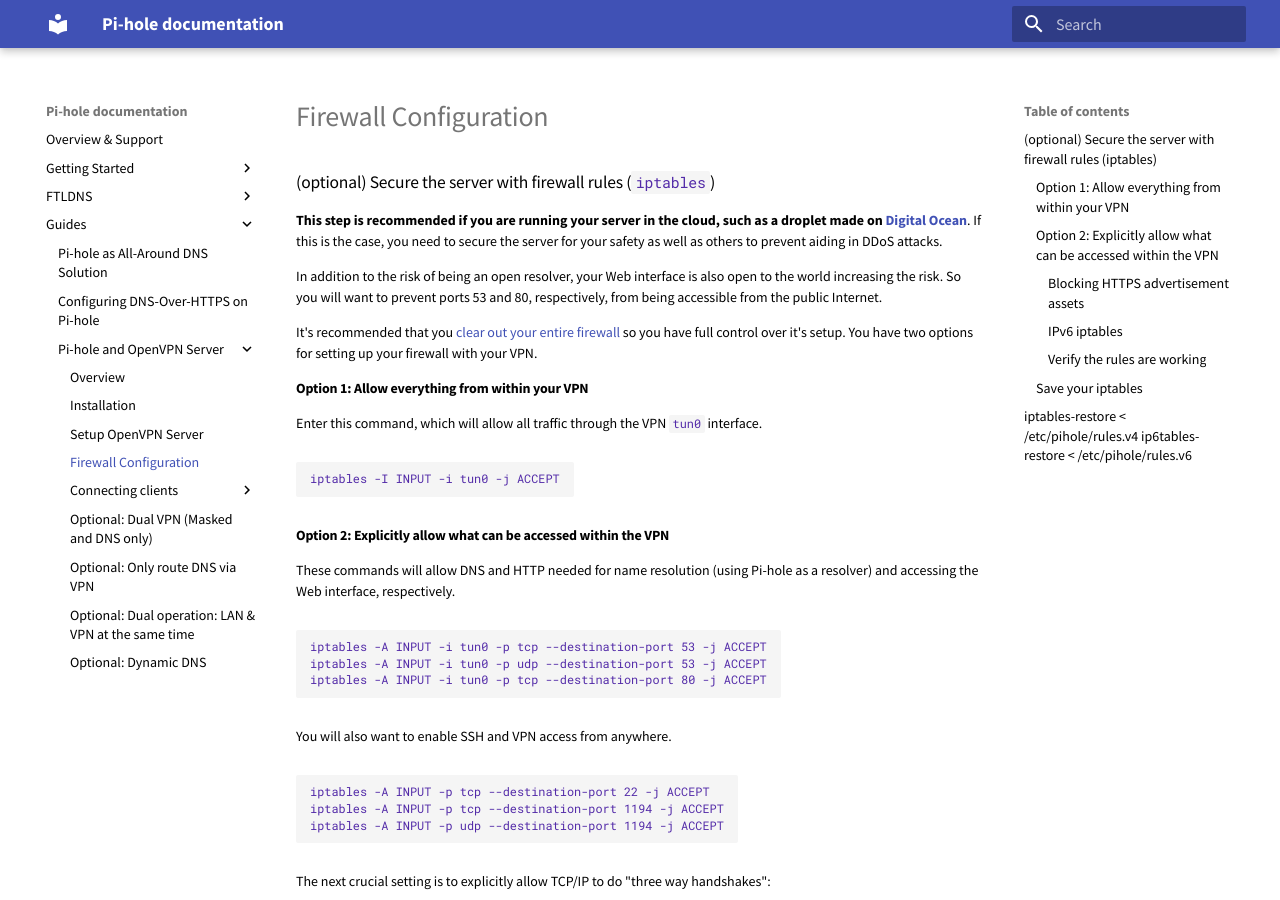
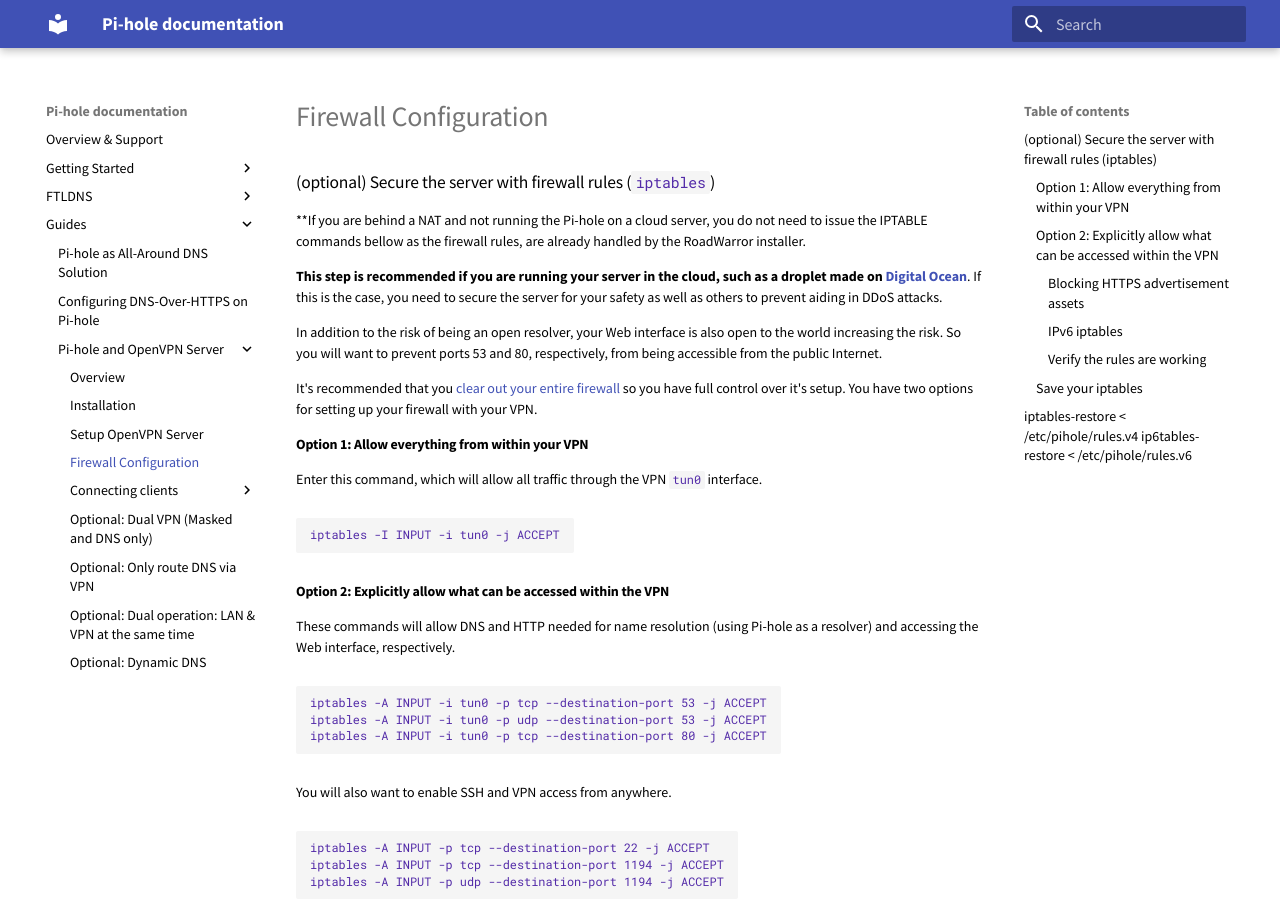
Before and after one commit to pi-hole/docs, an MkDocs documentation site: the page built from docs/guides/vpn/firewall.md, in a window 1280 px wide and 900 px high. Built offline with MkDocs 1.6.1 and Material for MkDocs 9.7.7, drawn with Linux system fonts in a browser that asks for light colours; old or Windows-style settings are respelled for this version of MkDocs.

Commit message:
Updated firewall.md
Signed-off-by: RamSet <ramset@gmail.com>

```diff
--- a/docs/guides/vpn/firewall.md
+++ b/docs/guides/vpn/firewall.md
@@ -1,4 +1,6 @@
 ### (optional) Secure the server with firewall rules (`iptables`)
+
+**If you are behind a NAT and not running the Pi-hole on a cloud server, you do not need to issue the IPTABLE commands bellow as the firewall rules, are already handled by the RoadWarror installer.
 
 **This step is recommended if you are running your server in the cloud, such as a droplet made on [Digital Ocean](http://www.digitalocean.com/?refcode=344d234950e1)**.  If this is the case, you need to secure the server for your safety as well as others to prevent aiding in DDoS attacks.
 
```
